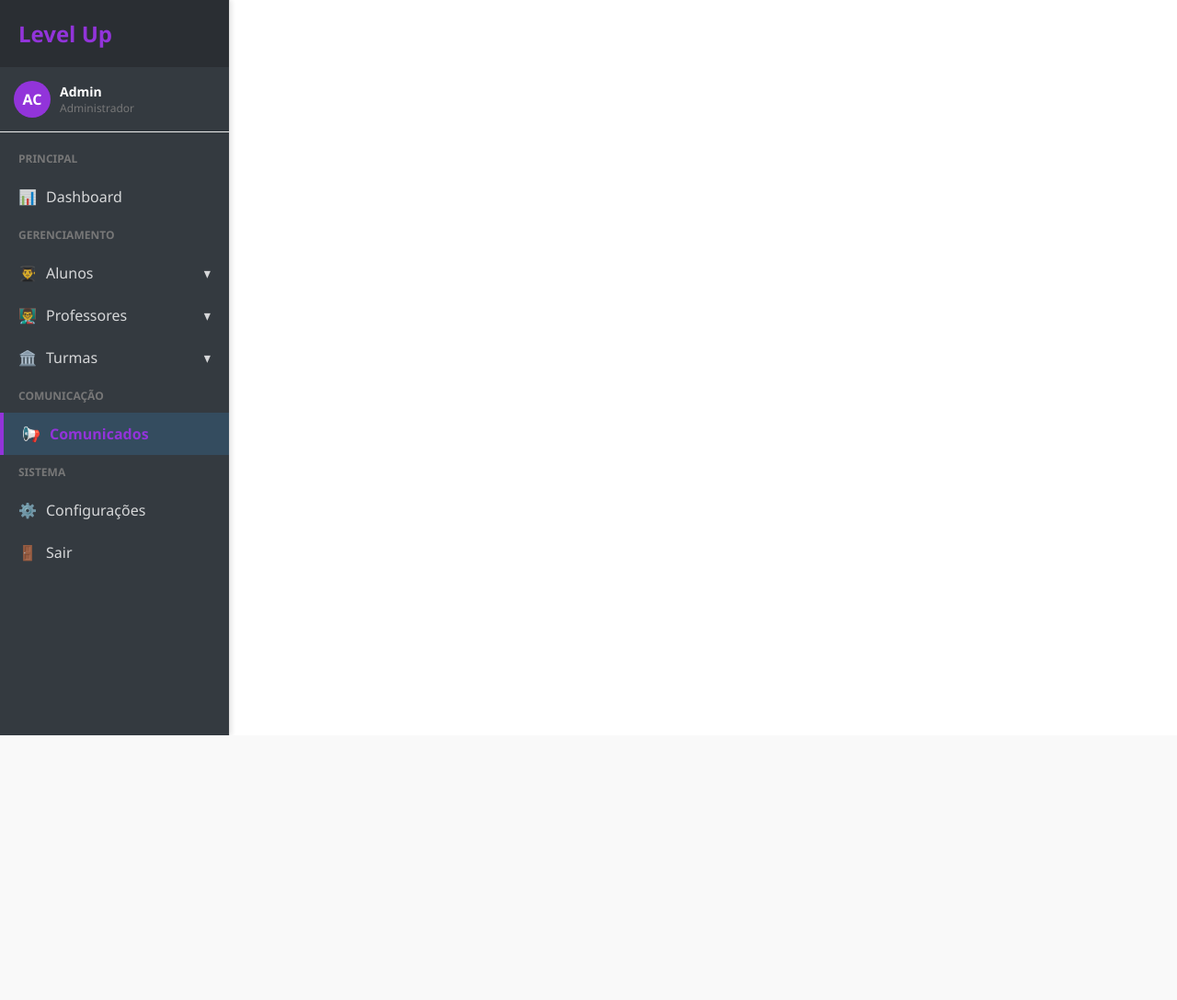
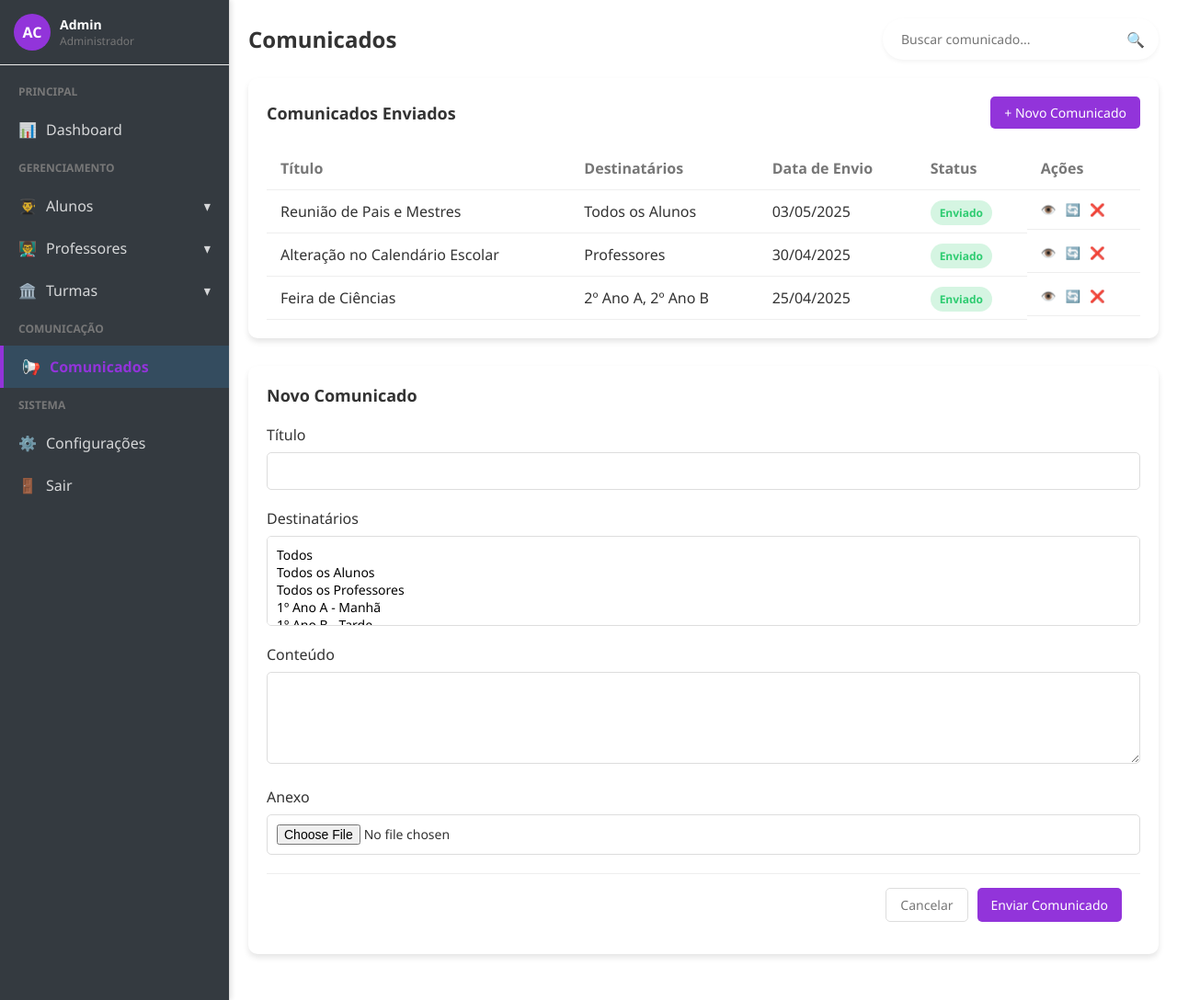
Before and after one commit to richardcsantos07/LevelUp_TCC, a PHP site: page /html/MenuInstituicao.html in a window 1280 px wide, after a click that opens the changed part. Shown: the whole page at 92% size. Before the commit the page ends 800 px from the top, so only its background shows below. Run offline with PHP 8.4, Linux system fonts and the light colour scheme.

Commit message:
add update database e alteracoes de inserirAluno, Aluno.class e menu instituicao

```diff
--- a/controller/inserirAluno.php
+++ b/controller/inserirAluno.php
@@ -9,7 +9,7 @@ if(!$conection){
     echo "<h1>Erro ao conctar no Banco de Dados!</h1>";
 } else {
     if(isset($_POST['submit'])){
-        $ra         = $_POST['ra'];
+        $ra         = $_POST['ra-aluno'];
         $nome       = $_POST['nome'];
         $email      = $_POST['email'];
         $senha      = $_POST['senha'];
--- a/view/css/MenuInstituicao.css
+++ b/view/css/MenuInstituicao.css
@@ -67,11 +67,7 @@ body {
     font-weight: 600;
 }
 
-.logo {
-    font-size: 24px;
-    font-weight: 700;
-    color: var(--primary-color);
-}
+
 
 .user-info {
     padding: 15px;
--- a/view/html/MenuInstituicao.html
+++ b/view/html/MenuInstituicao.html
@@ -4,8 +4,9 @@
 <head>
     <meta charset="UTF-8">
     <meta name="viewport" content="width=device-width, initial-scale=1.0">
-    <title>Document</title>
+    <title>Menu Instucional</title>
     <link rel="stylesheet" href="../css/MenuInstituicao.css">
+    <link rel="shortcut icon" href="../favicon.ico" type="image/x-icon">
 </head>
 
 <body>
@@ -14,10 +15,6 @@
         <!-- 'container' onde está localizado a sidebar-menu -->
         <div class="container">
             <div class="sidebar">
-            <div class="sidebar-header">
-                <!-- Nome do Projeto -->
-                <div class="logo">Level Up</div>
-            </div>
 
                 <!-- Informações do usuário logado -->
                 <div class="user-info">
@@ -219,7 +216,12 @@
                     </div>
 
                     <div class="table-container">
-                    <form id="form-aluno">
+                        <form id="form-aluno" action="../../controller/inserirAluno.php" method="POST">
+                            <div class="form-group">
+                                <label for="ra-aluno">RA</label>
+                                <input type="text" id="ra-aluno" name="ra-aluno" required>
+                            </div>
+
                             <div class="form-group">
                                 <label for="nome-aluno">Nome Completo</label>
                                 <input type="text" id="nome-aluno" name="nome-aluno" required>
@@ -231,13 +233,13 @@
                             </div>
 
                             <div class="form-group">
-                            <label for="cpf-aluno">CPF</label>
-                            <input type="text" id="cpf-aluno" name="cpf-aluno" placeholder="000.000.000-00" required>
+                                <label for="email-aluno">E-mail</label>
+                                <input type="email" id="email-aluno" name="email-aluno" required>
                             </div>
 
                             <div class="form-group">
-                            <label for="email-aluno">E-mail</label>
-                            <input type="email" id="email-aluno" name="email-aluno" required>
+                                <label for="senha-aluno">Senha</label>
+                                <input type="text" id="senha-aluno" name="senha-aluno" required>
                             </div>
 
                             <div class="form-group">
@@ -267,14 +269,11 @@
                                     placeholder="(00) 00000-0000">
                             </div>
 
-                        <div class="form-group">
-                            <label for="observacoes-aluno">Observações</label>
-                            <textarea id="observacoes-aluno" name="observacoes-aluno"></textarea>
-                        </div>
+                            <input type="hidden" id="id_inst" name="id_inst" value="1">
 
                             <div class="modal-footer">
                                 <button type="button" class="btn-cancel" id="btn-cancelar-aluno">Cancelar</button>
-                            <button type="submit" class="btn-save">Cadastrar Aluno</button>
+                                <button type="submit" name="btn-cad-aluno" class="btn-save">Cadastrar Aluno</button>
                             </div>
                         </form>
                     </div>
@@ -553,6 +552,368 @@
 
                 <!-- Fim do Cadastrar Professor -->
 
+                <!-- Comunicados -->
+        <div class="content-section" id="comunicados">
+            <div class="header">
+                <h1 class="page-title">Comunicados</h1>
+                <div class="search-bar">
+                    <input type="text" placeholder="Buscar comunicado...">
+                    <span class="search-icon">🔍</span>
+                </div>
+            </div>
+
+            <div class="table-container">
+                <div class="table-header">
+                    <div class="table-title">Comunicados Enviados</div>
+                    <div class="table-actions">
+                        <button id="btn-novo-comunicado">+ Novo Comunicado</button>
+                    </div>
+                </div>
+                <table>
+                    <thead>
+                        <tr>
+                            <th>Título</th>
+                            <th>Destinatários</th>
+                            <th>Data de Envio</th>
+                            <th>Status</th>
+                            <th>Ações</th>
+                        </tr>
+                    </thead>
+                    <tbody>
+                        <tr>
+                            <td>Reunião de Pais e Mestres</td>
+                            <td>Todos os Alunos</td>
+                            <td>03/05/2025</td>
+                            <td><span class="status status-active">Enviado</span></td>
+                            <td class="actions">
+                                <button title="Ver detalhes">👁️</button>
+                                <button title="Reenviar">🔄</button>
+                                <button title="Excluir">❌</button>
+                            </td>
+                        </tr>
+                        <tr>
+                            <td>Alteração no Calendário Escolar</td>
+                            <td>Professores</td>
+                            <td>30/04/2025</td>
+                            <td><span class="status status-active">Enviado</span></td>
+                            <td class="actions">
+                                <button title="Ver detalhes">👁️</button>
+                                <button title="Reenviar">🔄</button>
+                                <button title="Excluir">❌</button>
+                            </td>
+                        </tr>
+                        <tr>
+                            <td>Feira de Ciências</td>
+                            <td>2º Ano A, 2º Ano B</td>
+                            <td>25/04/2025</td>
+                            <td><span class="status status-active">Enviado</span></td>
+                            <td class="actions">
+                                <button title="Ver detalhes">👁️</button>
+                                <button title="Reenviar">🔄</button>
+                                <button title="Excluir">❌</button>
+                            </td>
+                        </tr>
+                    </tbody>
+                </table>
+            </div>
+
+            <div class="table-container">
+                <div class="table-header">
+                    <div class="table-title">Novo Comunicado</div>
+                </div>
+                <form id="form-comunicado">
+                    <div class="form-group">
+                        <label for="titulo-comunicado">Título</label>
+                        <input type="text" id="titulo-comunicado" name="titulo-comunicado" required>
+                    </div>
+
+                    <div class="form-group">
+                        <label for="destinatarios">Destinatários</label>
+                        <select id="destinatarios" name="destinatarios" multiple required>
+                            <option value="todos">Todos</option>
+                            <option value="alunos">Todos os Alunos</option>
+                            <option value="professores">Todos os Professores</option>
+                            <option value="1a">1º Ano A - Manhã</option>
+                            <option value="1b">1º Ano B - Tarde</option>
+                            <option value="2a">2º Ano A - Manhã</option>
+                            <option value="2b">2º Ano B - Tarde</option>
+                        </select>
+                    </div>
+
+                    <div class="form-group">
+                        <label for="conteudo-comunicado">Conteúdo</label>
+                        <textarea id="conteudo-comunicado" name="conteudo-comunicado" required></textarea>
+                    </div>
+
+                    <div class="form-group">
+                        <label for="anexo">Anexo</label>
+                        <input type="file" id="anexo" name="anexo">
+                    </div>
+
+                    <div class="modal-footer">
+                        <button type="button" class="btn-cancel"
+                            id="btn-cancelar-comunicado">Cancelar</button>
+                        <button type="submit" class="btn-save">Enviar Comunicado</button>
+                    </div>
+                </form>
+            </div>
+        </div>
+        <!-- Fim do Comunicados -->
+
+        <!-- Cadastrar Turma -->
+    <div class="content-section" id="cadastrar-turma">
+        <div class="header">
+            <h1 class="page-title">Criar Nova Turma</h1>
+        </div>
+
+
+        <div class="table-container">
+            <form id="form-turma">
+                <div class="form-group">
+                    <label for="nome-turma">Nome da Turma</label>
+                    <input type="text" id="nome-turma" name="nome-turma" required>
+                </div>
+
+                <div class="form-group">
+                    <label for="ano-letivo">Ano Letivo</label>
+                    <select id="ano-letivo" name="ano-letivo" required>
+                        <option value="">Selecione o ano letivo</option>
+                        <option value="2025">2025</option>
+                        <option value="2026">2026</option>
+                    </select>
+                </div>
+
+                <div class="form-group">
+                    <label for="periodo">Período</label>
+                    <select id="periodo" name="periodo" required>
+                        <option value="">Selecione o período</option>
+                        <option value="manha">Manhã</option>
+                        <option value="tarde">Tarde</option>
+                        <option value="noite">Noite</option>
+                        <option value="integral">Integral</option>
+                    </select>
+                </div>
+
+                <div class="form-group">
+                    <label for="professor-responsavel">Professor Responsável</label>
+                    <select id="professor-responsavel" name="professor-responsavel">
+                        <option value="">Selecione o professor</option>
+                        <option value="1">Roberto Almeida</option>
+                        <option value="2">Mariana Costa</option>
+                        <option value="3">Fernando Santos</option>
+                        <option value="4">Patrícia Lima</option>
+                    </select>
+                </div>
+
+                <div class="form-group">
+                    <label for="capacidade">Capacidade de Alunos</label>
+                    <input type="number" id="capacidade" name="capacidade" min="1" max="100" value="30" required>
+                </div>
+
+                <div class="form-group">
+                    <label for="sala">Sala</label>
+                    <input type="text" id="sala" name="sala">
+                </div>
+
+                <div class="form-group">
+                    <label for="descricao-turma">Descrição</label>
+                    <textarea id="descricao-turma" name="descricao-turma"></textarea>
+                </div>
+
+                <div class="modal-footer">
+                    <button type="button" class="btn-cancel" id="btn-cancelar-turma">Cancelar</button>
+                    <button type="submit" class="btn-save">Criar Turma</button>
+                </div>
+            </form>
+        </div>
+    </div>
+    <!-- Fim do Cadastrar Turma -->
+
+    <!-- Listar Turmas -->
+    <div class="content-section" id="listar-turmas">
+        <div class="header">
+            <h1 class="page-title">Gerenciamento de Turmas</h1>
+            <div class="search-bar">
+                <input type="text" placeholder="Buscar turma...">
+                <span class="search-icon">🔍</span>
+            </div>
+        </div>
+
+        <div class="table-container">
+            <div class="table-header">
+                <div class="table-title">Lista de Turmas</div>
+                <div class="table-actions">
+                    <button id="btn-nova-turma">+ Nova Turma</button>
+                </div>
+            </div>
+            <table>
+                <thead>
+                    <tr>
+                        <th>Nome</th>
+                        <th>Período</th>
+                        <th>Professor Responsável</th>
+                        <th>Alunos</th>
+                        <th>Status</th>
+                        <th>Ações</th>
+                    </tr>
+                </thead>
+                <tbody>
+                    <tr>
+                        <td>1º Ano A</td>
+                        <td>Manhã</td>
+                        <td>Roberto Almeida</td>
+                        <td>25/30</td>
+                        <td><span class="status status-active">Ativa</span></td>
+                        <td class="actions">
+                            <button title="Editar">✏️</button>
+                            <button title="Gerenciar Alunos">👨‍👩‍👧‍👦</button>
+                            <button title="Ver detalhes">👁️</button>
+                        </td>
+                    </tr>
+                    <tr>
+                        <td>1º Ano B</td>
+                        <td>Tarde</td>
+                        <td>Mariana Costa</td>
+                        <td>28/30</td>
+                        <td><span class="status status-active">Ativa</span></td>
+                        <td class="actions">
+                            <button title="Editar">✏️</button>
+                            <button title="Gerenciar Alunos">👨‍👩‍👧‍👦</button>
+                            <button title="Ver detalhes">👁️</button>
+                        </td>
+                    </tr>
+                    <tr>
+                        <td>2º Ano A</td>
+                        <td>Manhã</td>
+                        <td>Fernando Santos</td>
+                        <td>22/30</td>
+                        <td><span class="status status-active">Ativa</span></td>
+                        <td class="actions">
+                            <button title="Editar">✏️</button>
+                            <button title="Gerenciar Alunos">👨‍👩‍👧‍👦</button>
+                            <button title="Ver detalhes">👁️</button>
+                        </td>
+                    </tr>
+                    <tr>
+                        <td>2º Ano B</td>
+                        <td>Tarde</td>
+                        <td>Patrícia Lima</td>
+                        <td>0/30</td>
+                        <td><span class="status status-pending">Pendente</span></td>
+                        <td class="actions">
+                            <button title="Editar">✏️</button>
+                            <button title="Gerenciar Alunos">👨‍👩‍👧‍👦</button>
+                            <button title="Ver detalhes">👁️</button>
+                        </td>
+                    </tr>
+                </tbody>
+            </table>
+        </div>
+    </div>
+    <!-- Fim do Listar Turmas -->
+
+     <!-- Configurações -->
+     <div class="content-section" id="configuracoes">
+        <div class="header">
+            <h1 class="page-title">Configurações do Sistema</h1>
+        </div>
+
+        <div class="table-container">
+            <div class="table-header">
+                <div class="table-title">Configurações Gerais</div>
+            </div>
+            <form id="form-configuracoes">
+                <div class="form-group">
+                    <label for="nome-instituicao">Nome da Instituição</label>
+                    <input type="text" id="nome-instituicao" name="nome-instituicao" value="EduGestão">
+                </div>
+
+                <div class="form-group">
+                    <label for="email-contato">E-mail de Contato</label>
+                    <input type="email" id="email-contato" name="email-contato" value="contato@edugestao.com.br">
+                </div>
+
+                <div class="form-group">
+                    <label for="telefone-contato">Telefone de Contato</label>
+                    <input type="tel" id="telefone-contato" name="telefone-contato" value="(11) 5555-5555">
+                </div>
+
+                <div class="form-group">
+                    <label for="endereco">Endereço</label>
+                    <textarea id="endereco" name="endereco">Av. Paulista, 1000 - São Paulo/SP</textarea>
+                </div>
+
+                <div class="form-group">
+                    <label for="ano-letivo-atual">Ano Letivo Atual</label>
+                    <select id="ano-letivo-atual" name="ano-letivo-atual">
+                        <option value="2025" selected>2025</option>
+                        <option value="2026">2026</option>
+                    </select>
+                </div>
+
+                <div class="modal-footer">
+                    <button type="submit" class="btn-save">Salvar Configurações</button>
+                </div>
+            </form>
+        </div>
+
+        <div class="table-container">
+            <div class="table-header">
+                <div class="table-title">Usuários do Sistema</div>
+                <div class="table-actions">
+                    <button id="btn-novo-usuario">+ Novo Usuário</button>
+                </div>
+            </div>
+            <table>
+                <thead>
+                    <tr>
+                        <th>Nome</th>
+                        <th>E-mail</th>
+                        <th>Perfil</th>
+                        <th>Status</th>
+                        <th>Ações</th>
+                    </tr>
+                </thead>
+                <tbody>
+                    <tr>
+                        <td>Administrador</td>
+                        <td>admin@edugestao.com.br</td>
+                        <td>Administrador</td>
+                        <td><span class="status status-active">Ativo</span></td>
+                        <td class="actions">
+                            <button title="Editar">✏️</button>
+                            <button title="Redefinir senha">🔑</button>
+                        </td>
+                    </tr>
+                    <tr>
+                        <td>Coordenador</td>
+                        <td>coordenador@edugestao.com.br</td>
+                        <td>Coordenador</td>
+                        <td><span class="status status-active">Ativo</span></td>
+                        <td class="actions">
+                            <button title="Editar">✏️</button>
+                            <button title="Redefinir senha">🔑</button>
+                            <button title="Desativar">❌</button>
+                        </td>
+                    </tr>
+                    <tr>
+                        <td>Secretaria</td>
+                        <td>secretaria@edugestao.com.br</td>
+                        <td>Secretaria</td>
+                        <td><span class="status status-active">Ativo</span></td>
+                        <td class="actions">
+                            <button title="Editar">✏️</button>
+                            <button title="Redefinir senha">🔑</button>
+                            <button title="Desativar">❌</button>
+                        </td>
+                    </tr>
+                </tbody>
+            </table>
+        </div>
+    </div>
+    <!-- Fim do Configurações -->
+
+    <!--Fechamento da div.container e da div.main-content -->
             </div>
         </div>
 
```
Also changed, not shown: data/leveluptest.sql (+43 -11 lines), view/img/logo2.jpg (added). Lines whose indentation alone changed are shown as unchanged.
